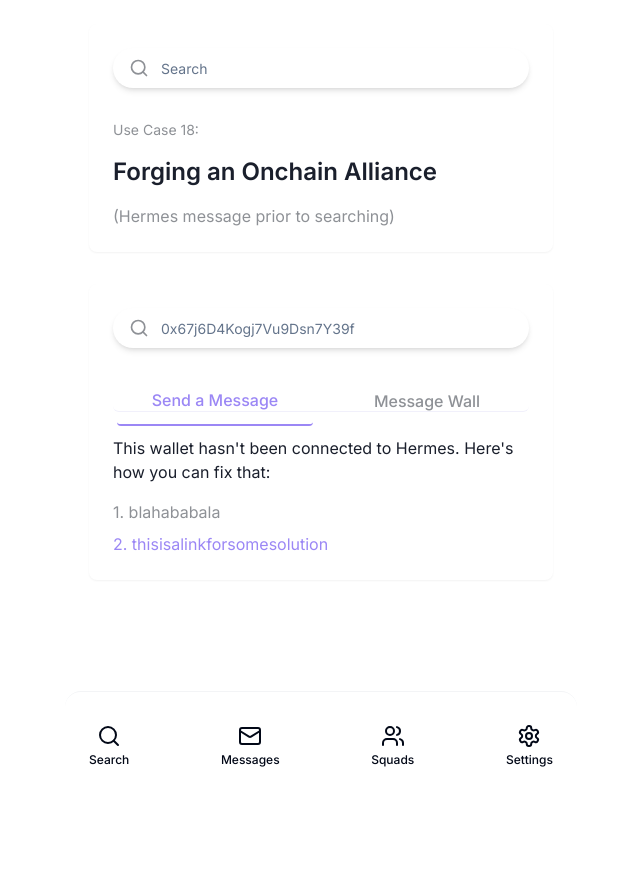
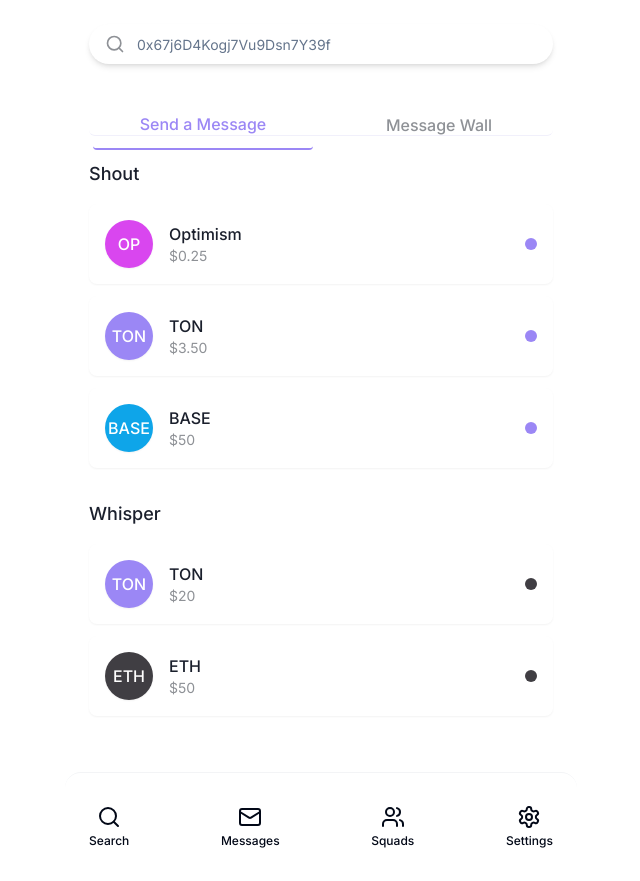
Before and after one commit to BTCYoda/capture-converter, a React (Vite) app: page /search in a window 1280 px wide. Shown: the whole page, without its empty margins (319-959 px from the left). Before the commit the page ends 800 px from the top, so only its background shows below. Built offline with nearby package versions, Linux system fonts and the light colour scheme.

Commit message:
Reverted to edit edt-0c85f89c-a5ab-44d0-abde-cdba61d1b2cf: "Update shadcn components
Update shadcn components to reflect best practices of Material design."

```diff
--- a/src/components/Layout.tsx
+++ /dev/null
@@ -1,20 +0,0 @@
-
-import { ReactNode } from "react";
-import Navigation from "./Navigation";
-
-interface LayoutProps {
-  children: ReactNode;
-}
-
-const Layout = ({ children }: LayoutProps) => {
-  return (
-    <div className="min-h-screen bg-[#FFFFFF] flex flex-col">
-      <div className="flex-1 p-6 max-w-lg mx-auto w-full">
-        {children}
-      </div>
-      <Navigation />
-    </div>
-  );
-};
-
-export default Layout;
--- a/src/components/SearchModuleOne.tsx
+++ /dev/null
@@ -1,33 +0,0 @@
-
-import { Input } from "@/components/ui/input";
-import { Search as SearchIcon } from "lucide-react";
-import { useState } from "react";
-
-const SearchModuleOne = () => {
-  const [searchQuery, setSearchQuery] = useState("");
-
-  return (
-    <div className="bg-white rounded-lg p-6 shadow-sm">
-      <div className="relative mb-8">
-        <SearchIcon className="absolute left-4 top-1/2 transform -translate-y-1/2 text-[#8E9196] h-5 w-5" />
-        <Input
-          type="text"
-          placeholder="Search"
-          className="pl-12 pr-4 py-4 w-full rounded-full border-none bg-white shadow-md hover:shadow-lg transition-shadow duration-200 focus:ring-2 focus:ring-[#9b87f5] focus:ring-opacity-50"
-          value={searchQuery}
-          onChange={(e) => setSearchQuery(e.target.value)}
-        />
-      </div>
-
-      <div className="space-y-4">
-        <h3 className="text-sm text-[#8E9196]">Use Case 18:</h3>
-        <h1 className="text-2xl font-semibold text-[#1A1F2C]">
-          Forging an Onchain Alliance
-        </h1>
-        <p className="text-[#8E9196]">(Hermes message prior to searching)</p>
-      </div>
-    </div>
-  );
-};
-
-export default SearchModuleOne;
--- a/src/components/SearchModuleTwo.tsx
+++ /dev/null
@@ -1,57 +0,0 @@
-
-import { Input } from "@/components/ui/input";
-import { Search as SearchIcon } from "lucide-react";
-import { useState } from "react";
-import { Tabs, TabsContent, TabsList, TabsTrigger } from "@/components/ui/tabs";
-
-const SearchModuleTwo = () => {
-  const [searchQuery, setSearchQuery] = useState("");
-
-  return (
-    <div className="bg-white rounded-lg p-6 shadow-sm">
-      <div className="relative mb-6">
-        <SearchIcon className="absolute left-4 top-1/2 transform -translate-y-1/2 text-[#8E9196] h-5 w-5" />
-        <Input
-          type="text"
-          placeholder="0x67j6D4Kogj7Vu9Dsn7Y39f"
-          className="pl-12 pr-4 py-4 w-full rounded-full border-none bg-white shadow-md hover:shadow-lg transition-shadow duration-200 focus:ring-2 focus:ring-[#9b87f5] focus:ring-opacity-50"
-          value={searchQuery}
-          onChange={(e) => setSearchQuery(e.target.value)}
-        />
-      </div>
-
-      <Tabs defaultValue="send" className="mb-6">
-        <TabsList className="w-full grid grid-cols-2 gap-4 bg-transparent border-b border-[#F1F0FB]">
-          <TabsTrigger
-            value="send"
-            className="text-base font-medium px-4 py-3 data-[state=active]:text-[#9b87f5] data-[state=active]:border-b-2 data-[state=active]:border-[#9b87f5] data-[state=active]:shadow-none data-[state=active]:bg-transparent transition-all duration-200"
-          >
-            Send a Message
-          </TabsTrigger>
-          <TabsTrigger
-            value="wall"
-            className="text-base font-medium px-4 py-3 text-[#8E9196] data-[state=active]:text-[#9b87f5] data-[state=active]:border-b-2 data-[state=active]:border-[#9b87f5] data-[state=active]:shadow-none data-[state=active]:bg-transparent transition-all duration-200"
-          >
-            Message Wall
-          </TabsTrigger>
-        </TabsList>
-      </Tabs>
-
-      <div className="space-y-4">
-        <p className="text-[#1A1F2C] mb-4">
-          This wallet hasn't been connected to Hermes. Here's how you can fix that:
-        </p>
-        <ol className="space-y-2">
-          <li className="text-[#8E9196]">1. blahababala</li>
-          <li>
-            <a href="#" className="text-[#9b87f5] hover:underline">
-              2. thisisalinkforsomesolution
-            </a>
-          </li>
-        </ol>
-      </div>
-    </div>
-  );
-};
-
-export default SearchModuleTwo;
--- a/src/pages/Search.tsx
+++ b/src/pages/Search.tsx
@@ -1,16 +1,128 @@
 
-import Layout from "@/components/Layout";
-import SearchModuleOne from "@/components/SearchModuleOne";
-import SearchModuleTwo from "@/components/SearchModuleTwo";
+import { Input } from "@/components/ui/input";
+import { Search as SearchIcon } from "lucide-react";
+import { useState } from "react";
+import Navigation from "@/components/Navigation";
+import { Tabs, TabsContent, TabsList, TabsTrigger } from "@/components/ui/tabs";
+
+const tokens = [
+  { symbol: "OP", name: "Optimism", price: "$0.25", type: "shout", icon: "OP" },
+  { symbol: "TON", name: "TON", price: "$3.50", type: "shout", icon: "TON" },
+  { symbol: "BASE", name: "BASE", price: "$50", type: "shout", icon: "BASE" },
+  { symbol: "TON", name: "TON", price: "$20", type: "whisper", icon: "TON" },
+  { symbol: "ETH", name: "ETH", price: "$50", type: "whisper", icon: "ETH" },
+];
 
 const Search = () => {
+  const [searchQuery, setSearchQuery] = useState("");
+
   return (
-    <Layout>
-      <div className="space-y-8">
-        <SearchModuleOne />
-        <SearchModuleTwo />
+    <div className="min-h-screen bg-[#FFFFFF] flex flex-col">
+      <div className="flex-1 p-6 max-w-lg mx-auto w-full">
+        {/* Search Bar with Material elevation */}
+        <div className="relative mb-8">
+          <SearchIcon className="absolute left-4 top-1/2 transform -translate-y-1/2 text-[#8E9196] h-5 w-5" />
+          <Input
+            type="text"
+            placeholder="0x67j6D4Kogj7Vu9Dsn7Y39f"
+            className="pl-12 pr-4 py-4 w-full rounded-full border-none bg-white shadow-md hover:shadow-lg transition-shadow duration-200 focus:ring-2 focus:ring-[#9b87f5] focus:ring-opacity-50"
+            value={searchQuery}
+            onChange={(e) => setSearchQuery(e.target.value)}
+          />
+        </div>
+
+        {/* Tabs with Material Design styling */}
+        <Tabs defaultValue="send" className="mb-8">
+          <TabsList className="w-full grid grid-cols-2 gap-4 bg-transparent border-b border-[#F1F0FB] mb-6">
+            <TabsTrigger
+              value="send"
+              className="text-base font-medium px-4 py-3 data-[state=active]:text-[#9b87f5] data-[state=active]:border-b-2 data-[state=active]:border-[#9b87f5] data-[state=active]:shadow-none data-[state=active]:bg-transparent transition-all duration-200"
+            >
+              Send a Message
+            </TabsTrigger>
+            <TabsTrigger
+              value="wall"
+              className="text-base font-medium px-4 py-3 text-[#8E9196] data-[state=active]:text-[#9b87f5] data-[state=active]:border-b-2 data-[state=active]:border-[#9b87f5] data-[state=active]:shadow-none data-[state=active]:bg-transparent transition-all duration-200"
+            >
+              Message Wall
+            </TabsTrigger>
+          </TabsList>
+          <TabsContent value="send">
+            <div className="space-y-8">
+              {/* Shout Section */}
+              <div>
+                <h2 className="text-lg font-medium mb-4 text-[#1A1F2C]">Shout</h2>
+                <div className="space-y-3">
+                  {tokens
+                    .filter((token) => token.type === "shout")
+                    .map((token, index) => (
+                      <div
+                        key={`${token.symbol}-${index}`}
+                        className="flex items-center justify-between bg-white p-4 rounded-lg shadow-sm hover:shadow-md transition-shadow duration-200"
+                      >
+                        <div className="flex items-center gap-4">
+                          <div
+                            className={`w-12 h-12 rounded-full flex items-center justify-center text-white font-medium shadow-sm ${
+                              token.symbol === "OP"
+                                ? "bg-[#D946EF]"
+                                : token.symbol === "TON"
+                                ? "bg-[#9b87f5]"
+                                : "bg-[#0EA5E9]"
+                            }`}
+                          >
+                            {token.icon}
+                          </div>
+                          <div>
+                            <div className="font-medium text-[#1A1F2C]">{token.name}</div>
+                            <div className="text-[#8E9196] text-sm">{token.price}</div>
+                          </div>
+                        </div>
+                        <div className="w-3 h-3 rounded-full bg-[#9b87f5]"></div>
+                      </div>
+                    ))}
+                </div>
+              </div>
+
+              {/* Whisper Section */}
+              <div>
+                <h2 className="text-lg font-medium mb-4 text-[#1A1F2C]">Whisper</h2>
+                <div className="space-y-3">
+                  {tokens
+                    .filter((token) => token.type === "whisper")
+                    .map((token, index) => (
+                      <div
+                        key={`${token.symbol}-${index}`}
+                        className="flex items-center justify-between bg-white p-4 rounded-lg shadow-sm hover:shadow-md transition-shadow duration-200"
+                      >
+                        <div className="flex items-center gap-4">
+                          <div
+                            className={`w-12 h-12 rounded-full flex items-center justify-center text-white font-medium shadow-sm ${
+                              token.symbol === "ETH" ? "bg-[#403E43]" : "bg-[#9b87f5]"
+                            }`}
+                          >
+                            {token.icon}
+                          </div>
+                          <div>
+                            <div className="font-medium text-[#1A1F2C]">{token.name}</div>
+                            <div className="text-[#8E9196] text-sm">{token.price}</div>
+                          </div>
+                        </div>
+                        <div className="w-3 h-3 rounded-full bg-[#403E43]"></div>
+                      </div>
+                    ))}
+                </div>
+              </div>
+            </div>
+          </TabsContent>
+          <TabsContent value="wall">
+            <div className="text-center text-[#8E9196] py-8 bg-white rounded-lg shadow-sm">
+              Message Wall Content
+            </div>
+          </TabsContent>
+        </Tabs>
       </div>
-    </Layout>
+      <Navigation />
+    </div>
   );
 };
 
```
